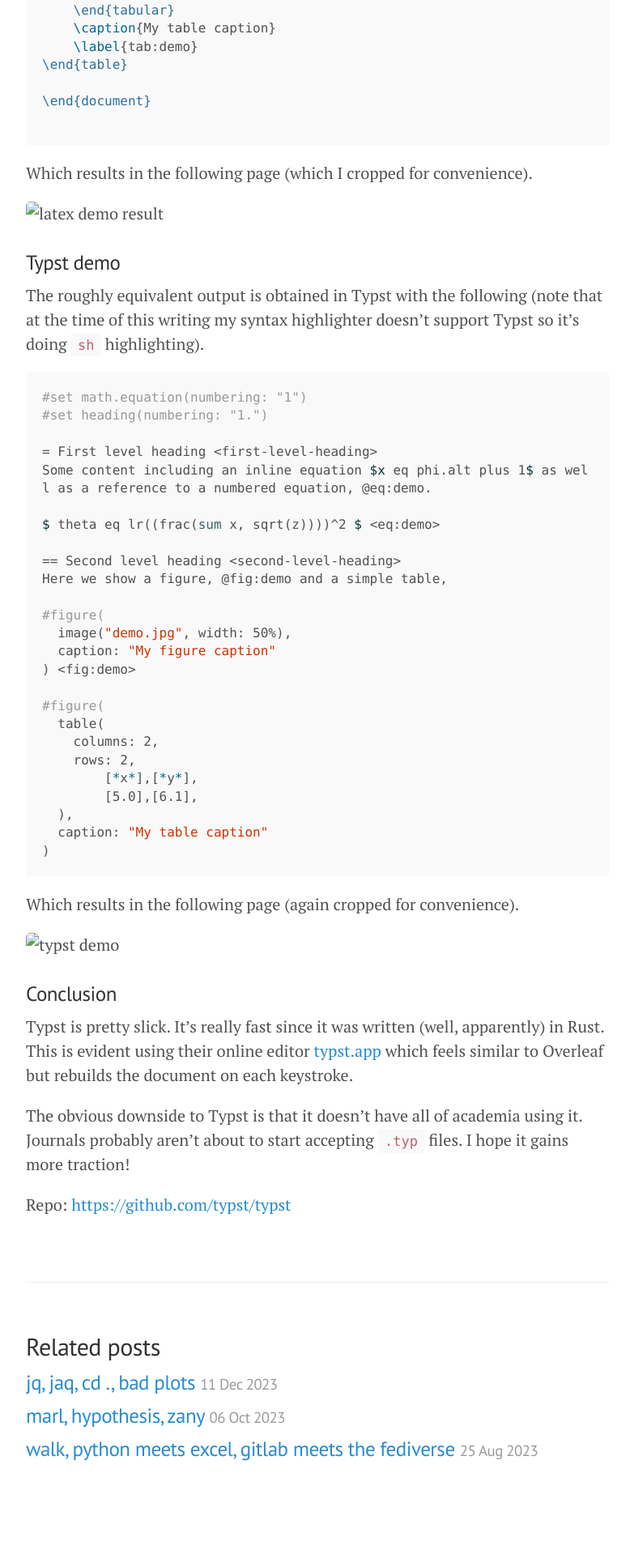
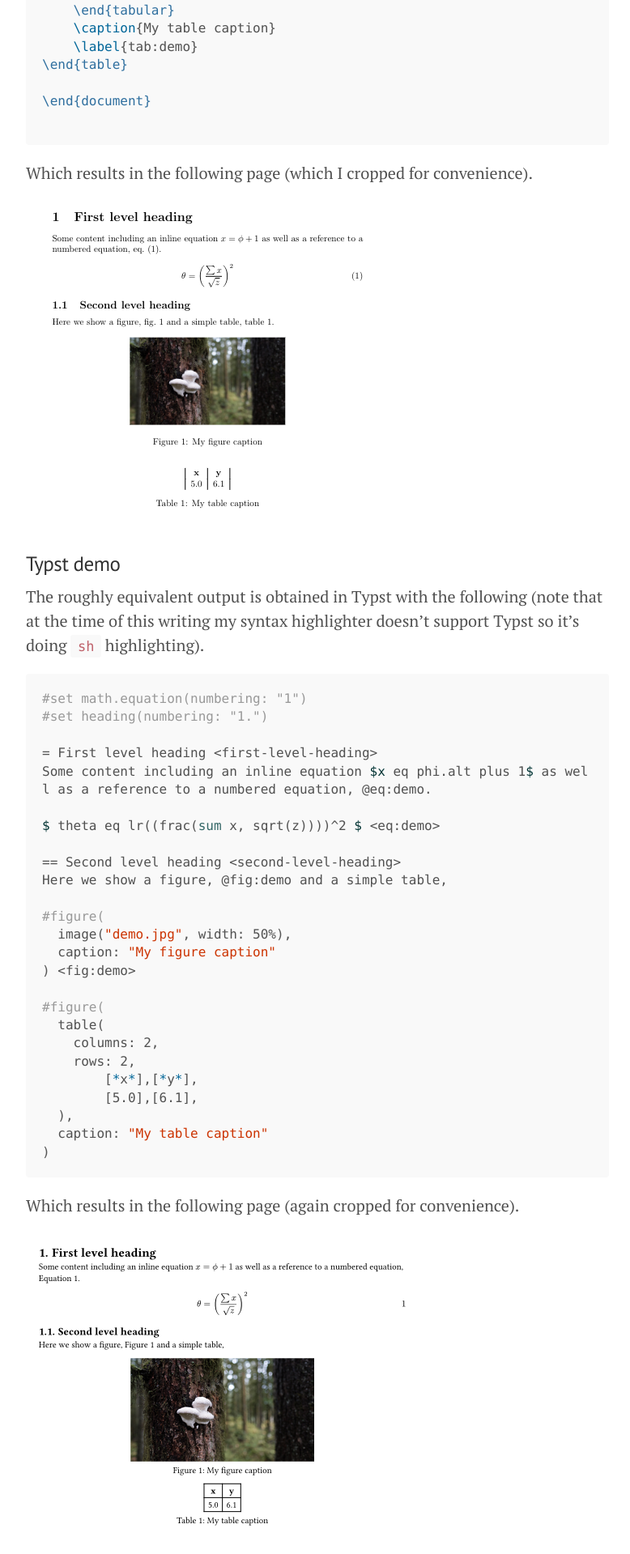
Before and after one commit to nsbruce/dorktips, a Jekyll site: the page built from _posts/2023-12-12-time-estimates-typst.md, in a window 1280 px wide. Shown: the part 1763-3682 px from the top of the page at 81% size, without its empty margins (248-1026 px from the left). Built offline with Jekyll 4.4.1, drawn with Linux system fonts in a browser that asks for light colours; before the commit the page ends 3629 px from its top, so only the background shows below that.

Commit message:
December throw down

```diff
--- a/_posts/2023-12-12-time-estimates-typst.md
+++ b/_posts/2023-12-12-time-estimates-typst.md
@@ -65,7 +65,7 @@ Here we show a figure, \cref{fig:demo} and a simple table, \cref{tab:demo}.
 
 Which results in the following page (which I cropped for convenience).
 
-![latex demo result](2023-12-12-latex-demo.png)
+![latex demo result](/assets/2023-12-12-latex-demo.png)
 
 ### Typst demo
 
@@ -101,7 +101,7 @@ Here we show a figure, @fig:demo and a simple table,
 
 Which results in the following page (again cropped for convenience).
 
-![typst demo](2023-12-12-typst-demo.png)
+![typst demo](/assets/2023-12-12-typst-demo.png)
 
 ### Conclusion
 
```
Also changed, not shown: assets/2023-12-12-latex-demo.png (renamed from _posts/2023-12-12-latex-demo.png), assets/2023-12-12-typst-demo.png (renamed from _posts/2023-12-12-typst-demo.png).
